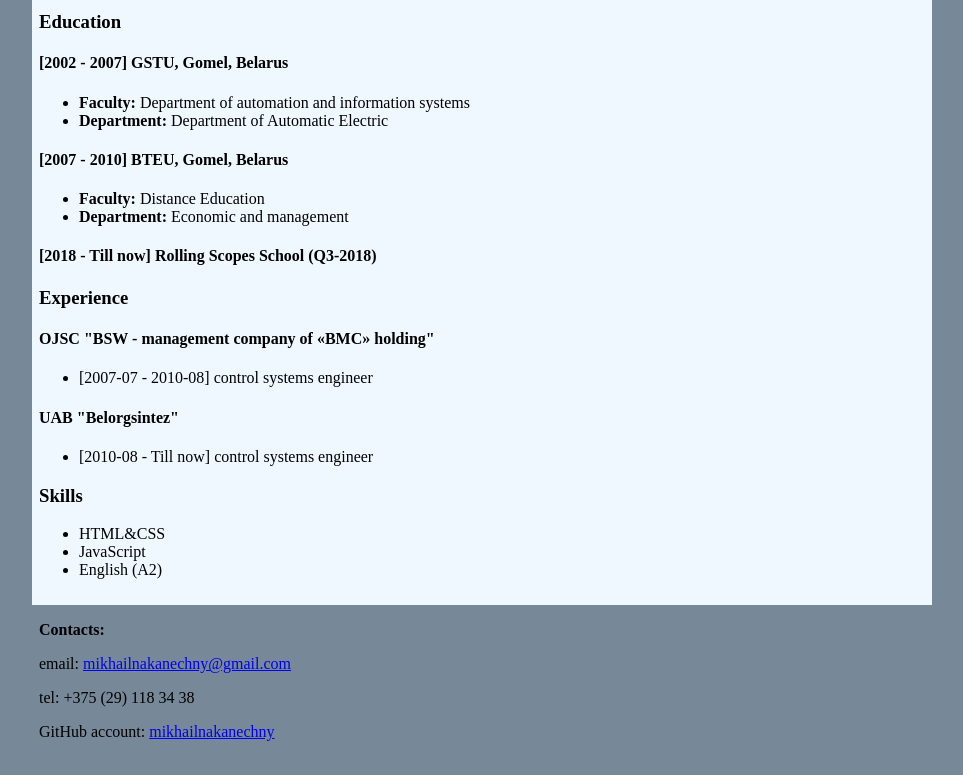
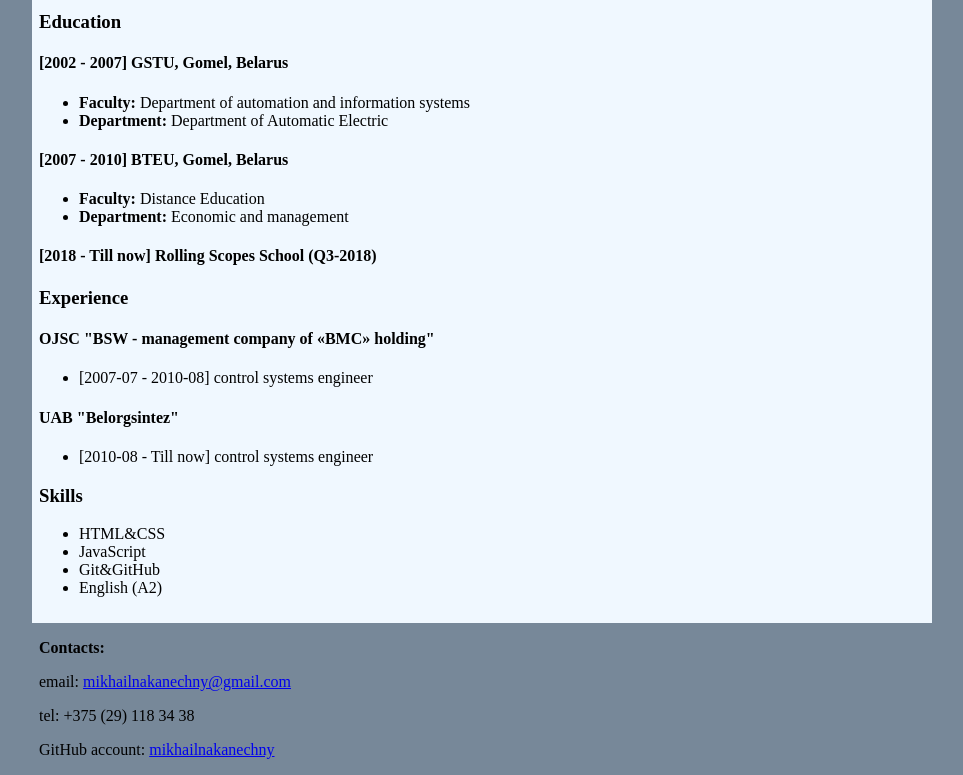
Before and after one commit to mikhailnakanechny/rsschool-codejam1-cv, a plain HTML site: page index.html in a window 1280 px wide. Shown: the part 524-1299 px from the top of the page, without its empty margins (96-1059 px from the left). Drawn offline with Linux system fonts and the light colour scheme.

Commit message:
refactor: added content to html

```diff
--- a/index.html
+++ b/index.html
@@ -74,6 +74,7 @@
             <ul >
                 <li class="html-css">HTML&CSS</li>
                 <li class="javascript">JavaScript</li>
+                <li class="git">Git&GitHub</li>
                 <li class="english">English (A2)</li>
             </ul>
         </article>
```
